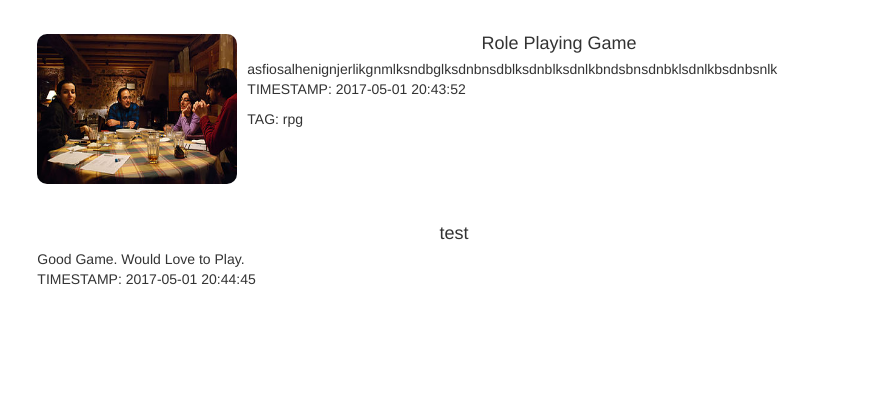
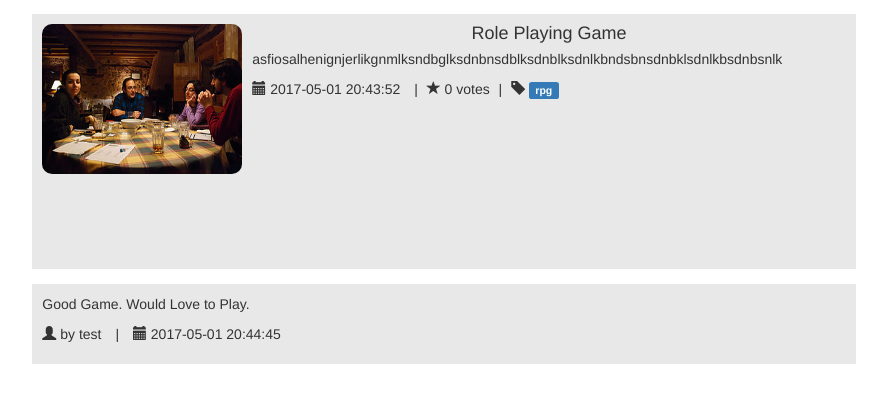
Before and after one commit to Alex-Jay/Derivit_Blog_Pair_Programming, a PHP site: page /viewPost.php?id=6 in a window 1280 px wide. Shown: the part 51-454 px from the top of the page, without its empty margins (196-1083 px from the left). Run offline with PHP 8.4, Linux system fonts and the light colour scheme; data comes from the database, SQL or seed files in the repository; some libraries are stand-ins or nearby versions.

Commit message:
Added css to all new files

```diff
--- a/inc/comments.php
+++ b/inc/comments.php
@@ -2,17 +2,21 @@
 require_once 'database.php';
 $postId = $_GET["id"];
 
-    $stmt = "SELECT user_name, comment_body, comment_timestamp FROM comments INNER JOIN users ON comments.user_id = users.user_id WHERE post_id = $postId ORDER BY comment_timestamp DESC";
+$stmt = "SELECT user_name, comment_body, comment_timestamp FROM comments INNER JOIN users ON comments.user_id = users.user_id WHERE post_id = $postId";
 $query = $db->prepare($stmt);
 $query->execute();
 $commentData = $query->fetchAll();
 ?>
+
 <?php foreach ($commentData as $comment): ?>
 <div class="media">
     <div class="media-body">
-            <h4 class="media-heading"><?php echo $comment['user_name']; ?></h4>
-                <?php echo $comment['comment_body']; ?>
-            <p>TIMESTAMP: <?php echo $comment['comment_timestamp'] ?></p>
+        <p><?php echo $comment['comment_body']; ?></p>
+        <ul class="list-inline list-unstyled">
+            <li><span><i class="glyphicon glyphicon-user"></i> by <?php echo $comment['user_name']; ?></span></li>
+            <li>|</li>
+            <li><span><i class="glyphicon glyphicon-calendar"></i> <?php echo $comment['comment_timestamp'] ?></span></li>
+        </ul>
     </div>
 </div>
 <?php endforeach; ?>
--- a/inc/post.php
+++ b/inc/post.php
@@ -7,8 +7,7 @@
 $query->execute();
 $postData = $query->fetchAll();
 
-    function fetchTag($db, $postId)
-    {
+function fetchTag($db, $postId) {
     $stmt = "SELECT tag_name FROM posts INNER JOIN tag ON posts.tag_id = tag.tag_id WHERE post_id = $postId";
     $query = $db->prepare($stmt);
     $query->execute();
@@ -24,9 +23,37 @@
         </div>
         <div class="media-body">
             <h4 class="media-heading"><?php echo $post['post_title']; ?></h4>
-                <?php echo $post['post_body']; ?>
-            <p>TIMESTAMP: <?php echo $post['post_timestamp'] ?></p>
-            <p>TAG: <?php echo fetchTag($db, $postId); ?></p>
+            <p><?php echo $post['post_body']; ?></p>
+            <ul class="list-inline list-unstyled">
+                <li><span><i class="glyphicon glyphicon-calendar"></i> <?php echo $post['post_timestamp'] ?></span></li>
+                <li>|</li>
+                <span><i class="glyphicon glyphicon-star"></i> 0 votes</span>
+                <li>|</li>
+                <i class="glyphicon glyphicon-tag"></i> <span class="label label-primary"><?php echo fetchTag($db, $postId); ?></span>
+            </ul>
+        </div>
+        <div class="media">
+        <!-- Trigger the modal with a button -->
+        <button id="addComment" type="button" class="btn btn-default navbar-btn" data-toggle="modal" data-target="#myModal">Add Comment</button>
+
+        <!-- Modal -->
+        <div class="modal fade" id="myModal" role="dialog">
+            <div class="modal-dialog modal-lg">
+                <div class="modal-content">
+                    <div class="modal-header">
+                        <button type="button" class="close" data-dismiss="modal">&times;</button>
+                        <h4 class="modal-title">Add Comment</h4>
+                    </div>
+                    <div class="modal-body">
+                        <?php include './inc/postComment.php' ?>
+                    </div>
+                    <div class="modal-footer">
+                        <button type="button" class="btn btn-default" data-dismiss="modal">Close</button>
                     </div>
                 </div>
+            </div>
+        </div>
+    </div>
+    </div>
+    <?php include './inc/comments.php'; ?>
 <?php endforeach; ?>
--- a/viewPost.php
+++ b/viewPost.php
@@ -1,11 +1,8 @@
 <?php
 session_start();
-    if(!isset($_SESSION['user_id']))
-    {
+if (!isset($_SESSION['user_id'])) {
     echo "<style type='text/css'> #addComment {visibility:hidden;}</style>";
-    }
-    else
-    {
+} else {
     echo "<style type='text/css'> #addComment {visibility:visible;}</style>";
 }
 ?>
@@ -20,10 +17,10 @@
                 padding-top: 50px;
             }
 
-            .col-md-8
+            .media
             {
+                background-color: #e8e8e8;
                 padding: 10px;
-                margin: 10px;
             }
 
             #addComment
@@ -45,34 +42,12 @@
                 </div>
             </div>
             <div class="col-md-8">
-                <?php include './inc/comments.php'; ?>
             </div>
             <div class="col-md-2 ">
                 <div class="col-md-12">
                 </div>
             </div>
-            <div class="col-md-8 text-center">
-                <!-- Trigger the modal with a button -->
-                <button id="addComment" type="button" class="btn btn-default navbar-btn" data-toggle="modal" data-target="#myModal">Add Comment</button>
 
-                <!-- Modal -->
-                <div class="modal fade" id="myModal" role="dialog">
-                  <div class="modal-dialog modal-lg">
-                    <div class="modal-content">
-                      <div class="modal-header">
-                        <button type="button" class="close" data-dismiss="modal">&times;</button>
-                        <h4 class="modal-title">Add Comment</h4>
-                      </div>
-                      <div class="modal-body">
-                          <?php include './inc/postComment.php'?>
-                      </div>
-                      <div class="modal-footer">
-                        <button type="button" class="btn btn-default" data-dismiss="modal">Close</button>
-                      </div>
-                    </div>
-                  </div>
-                </div>
-              </div>
         </div>
     </div>
 </body>
```
Lines whose indentation alone changed are shown as unchanged.
